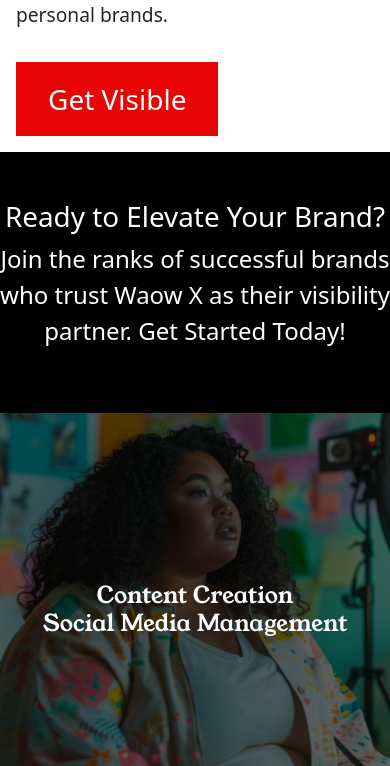
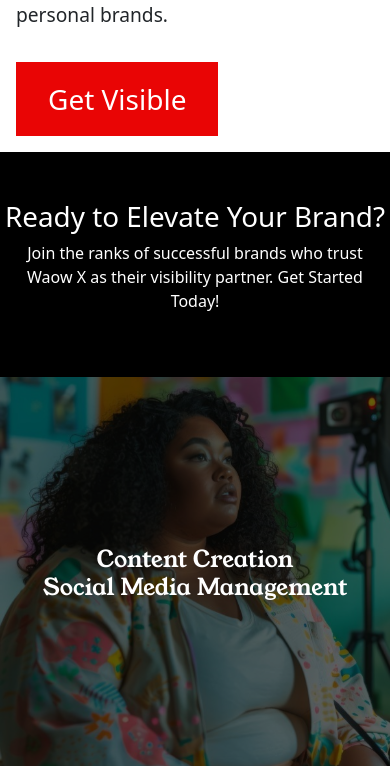
Before and after one commit to Chukason29/woawx_PR, a PHP site: page / in a window 390 px wide. Shown: the part 392-1158 px from the top of the page. Run offline with PHP 8.4, Linux system fonts and the light colour scheme; some libraries are stand-ins or nearby versions.

Commit message:
style waowx description

```diff
--- a/css/styles.css
+++ b/css/styles.css
@@ -300,6 +300,12 @@
     #menu{
         width: 10%;
     }
+    #waowx-description{
+        padding-inline: .25rem;
+    }
+    #waowx-description p{
+        font-size: 1rem;
+    }
     #first-services{
         height: auto;
         display: block;
```
